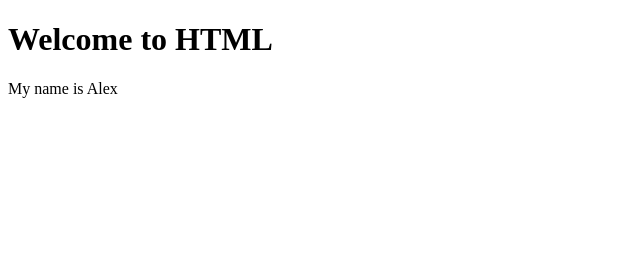
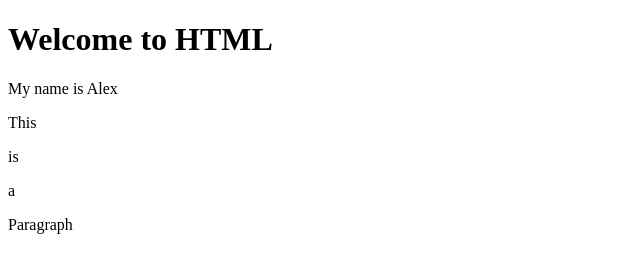
Before and after one commit to AlexRambaut/NSAC_HTML_CSS, a plain HTML site: page index.html in a window 1280 px wide. Shown: the whole page, without its empty margins (0-640 px from the left). Drawn offline with Linux system fonts and the light colour scheme.

Commit message:
Task Three

```diff
--- a/index.html
+++ b/index.html
@@ -18,5 +18,9 @@
         <!-- Visible content -->
         <h1>Welcome to HTML</h1>
         My name is Alex
+        <p>This</p>
+        <p>is</p>
+        <p>a</p>
+        <p>Paragraph</p>
     </body>
 </html>
```
